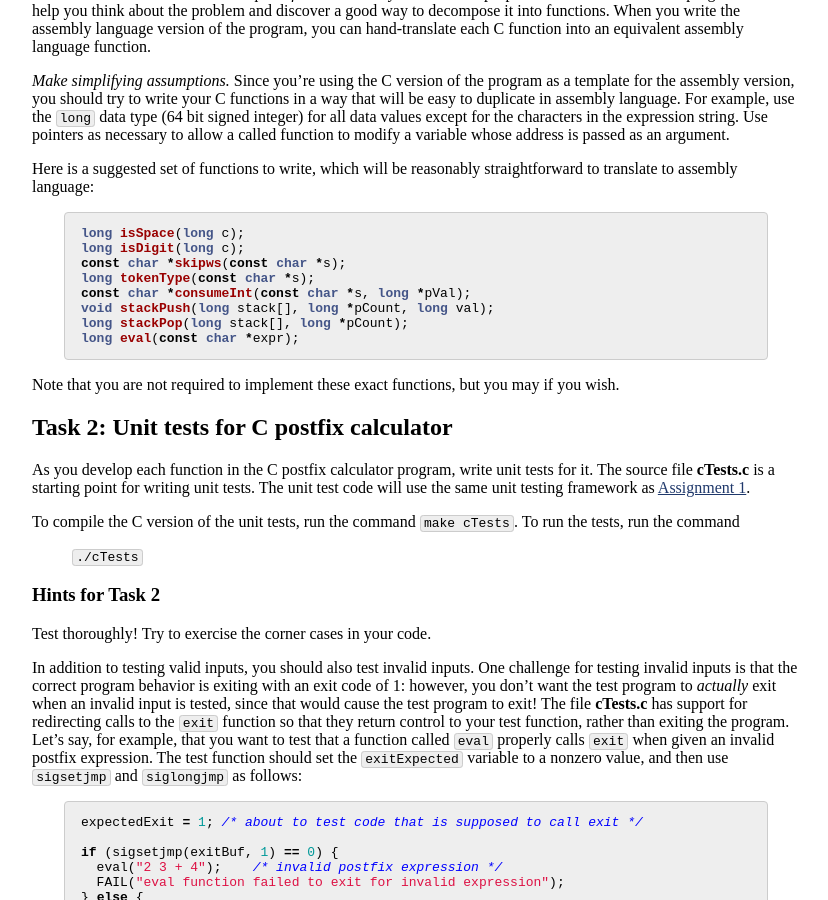
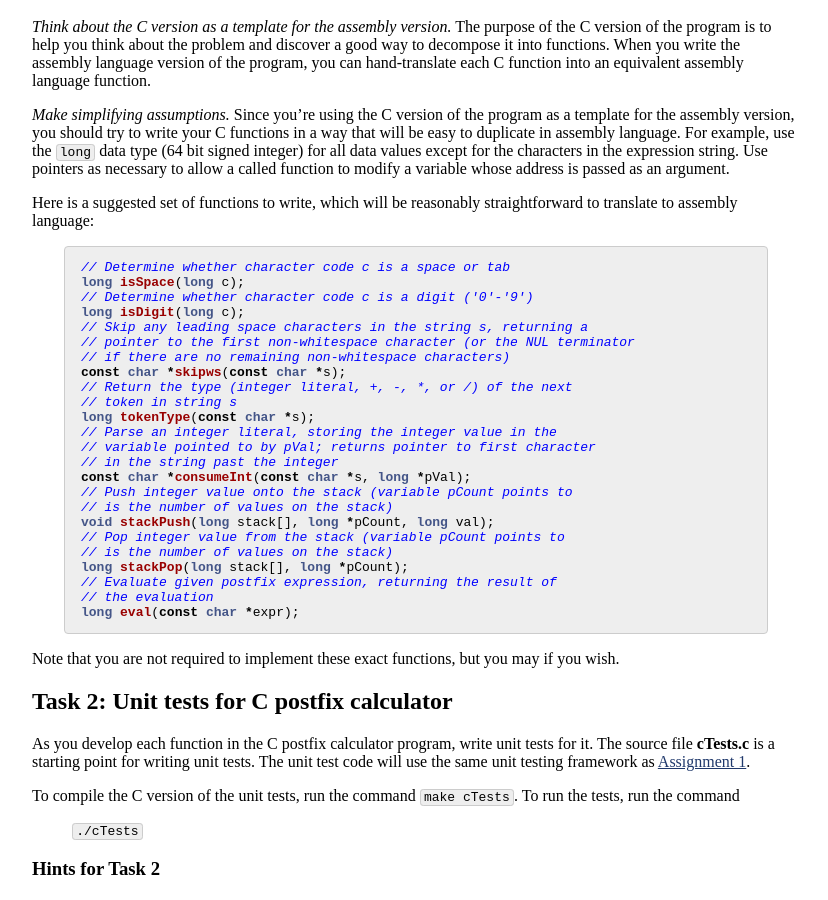
Before and after one commit to jhucsf/spring2020, a Jekyll site: the page built from assign/assign02.md, in a window 1280 px wide and 900 px high, scrolled down 3077 px. Shown: the whole window, without its empty margins (224-1052 px from the left). Built offline with Jekyll 4.4.1, drawn with Linux system fonts in a browser that asks for light colours; some of the changed text lies outside the part shown.

Commit message:
added explanatory comments for suggested functions

````diff
--- a/assign/assign02.md
+++ b/assign/assign02.md
@@ -133,13 +135,29 @@ the full error message might be something like `Error: multiple values left on s
 Here is a suggested set of functions to write, which will be reasonably straightforward to translate to assembly language:
 
 ```c
+// Determine whether character code c is a space or tab
 long isSpace(long c);
+// Determine whether character code c is a digit ('0'-'9')
 long isDigit(long c);
+// Skip any leading space characters in the string s, returning a
+// pointer to the first non-whitespace character (or the NUL terminator
+// if there are no remaining non-whitespace characters)
 const char *skipws(const char *s);
+// Return the type (integer literal, +, -, *, or /) of the next
+// token in string s
 long tokenType(const char *s);
+// Parse an integer literal, storing the integer value in the
+// variable pointed to by pVal; returns pointer to first character
+// in the string past the integer
 const char *consumeInt(const char *s, long *pVal);
+// Push integer value onto the stack (variable pCount points to
+// is the number of values on the stack)
 void stackPush(long stack[], long *pCount, long val);
+// Pop integer value from the stack (variable pCount points to
+// is the number of values on the stack)
 long stackPop(long stack[], long *pCount);
+// Evaluate given postfix expression, returning the result of
+// the evaluation
 long eval(const char *expr);
 ```
 
````
Also changed, not shown: other parts of assign/assign02.md (+2 -0 lines).
